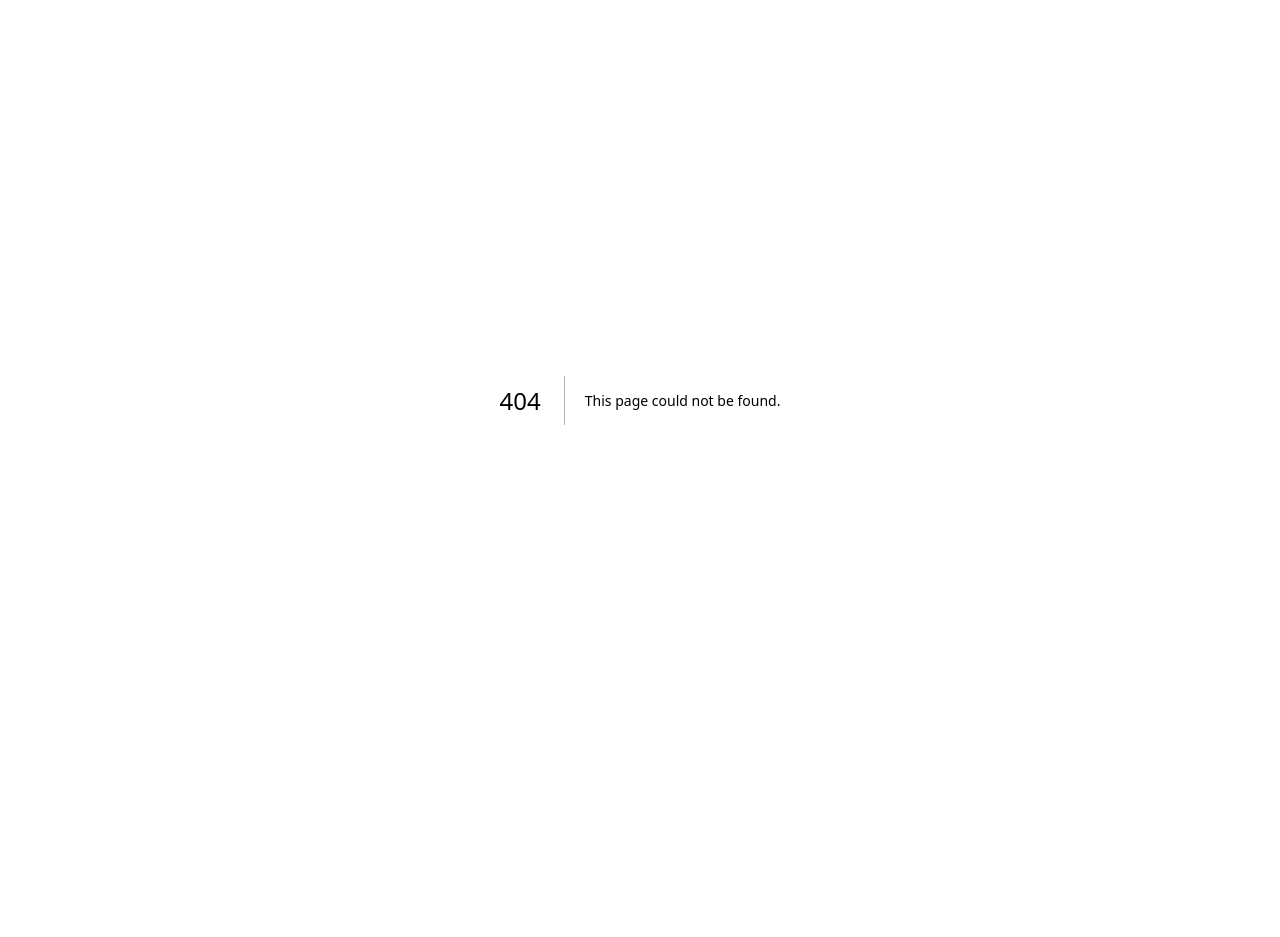
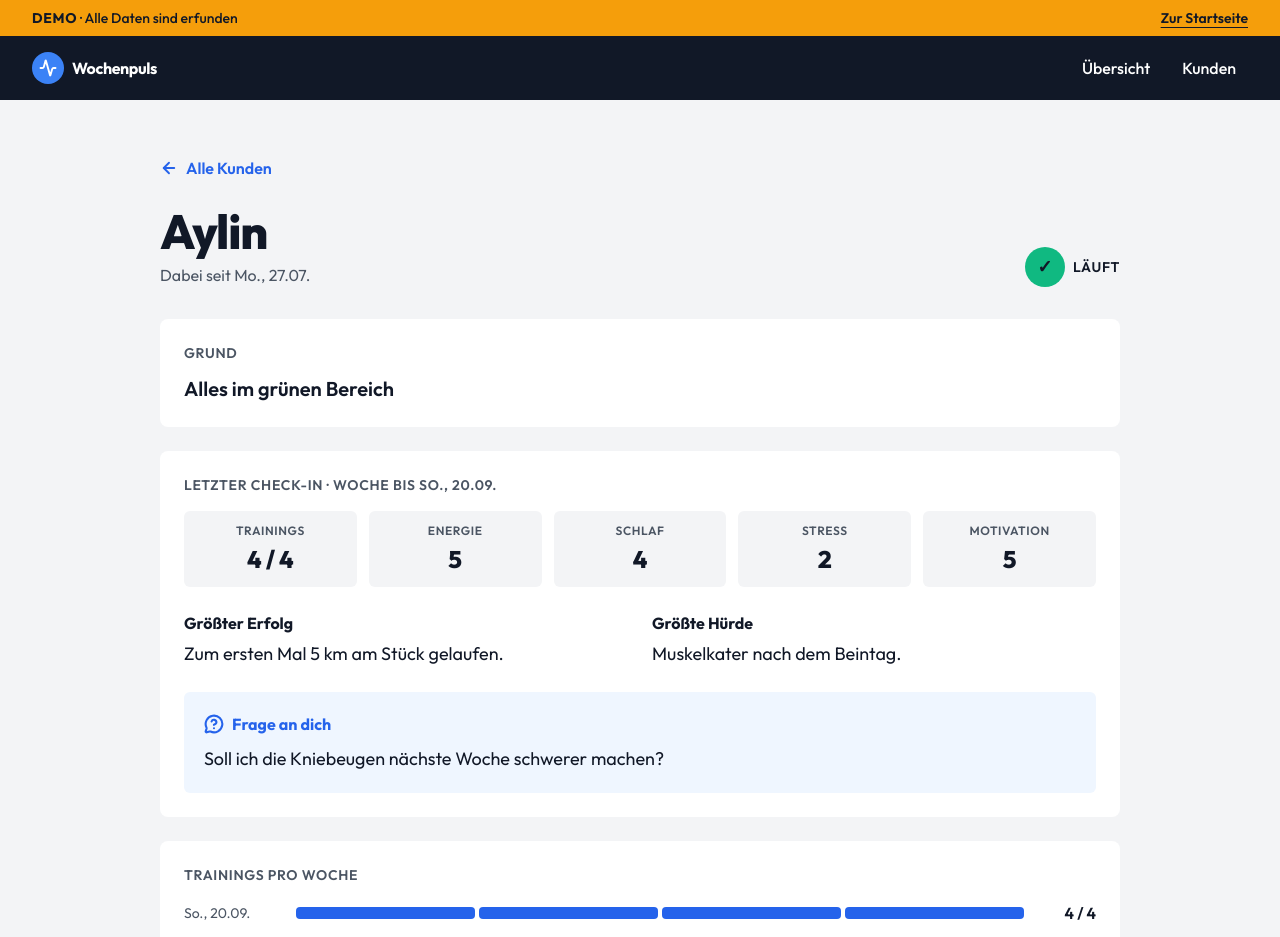
Before and after one commit to fxd-gif/wochenpuls, a Next.js app: page /demo/kunde/aylin in a window 1280 px wide. Before the commit this address had no page. Shown: the top 937 px of the page. Before the commit the page ends 800 px from the top, so only its background shows below. Built offline with nearby package versions, Linux system fonts and the light colour scheme.

Commit message:
Detailseite pro Kunde mit letztem Check-in und Trainings

```diff
--- /dev/null
+++ b/src/app/demo/kunde/[id]/page.tsx
@@ -0,0 +1,19 @@
+import type { Metadata } from "next";
+import { CoachKopf } from "@/components/coach/CoachKopf";
+import { DemoBanner } from "@/components/demo/DemoBanner";
+import { DemoDetail } from "@/components/demo/DemoDetail";
+
+export const metadata: Metadata = {
+  title: "Kunde · Wochenpuls Demo",
+};
+
+export default async function DemoKundeSeite({ params }: PageProps<"/demo/kunde/[id]">) {
+  const { id } = await params;
+  return (
+    <main className="min-h-screen bg-flaeche">
+      <DemoBanner />
+      <CoachKopf basis="/demo" />
+      <DemoDetail id={id} />
+    </main>
+  );
+}
--- a/src/components/checkin/CheckinFormular.tsx
+++ b/src/components/checkin/CheckinFormular.tsx
@@ -18,6 +18,7 @@ import {
 import { Frageblock } from "./Frageblock";
 import { Skala } from "./Skala";
 import { Textfeld } from "./Textfeld";
+import { WochenZahlen } from "./WochenZahlen";
 import { Zaehler } from "./Zaehler";
 
 const GESUNDHEITS_HINWEIS = "Bitte keine Gesundheitsangaben wie Verletzungen oder Diagnosen.";
@@ -282,14 +283,6 @@ function Bestaetigung({
   eingabe: CheckinEingabe;
   children?: ReactNode;
 }) {
-  const zusammenfassung = [
-    { name: "Trainings", wert: `${eingabe.trainingsGeschafft} / ${eingabe.trainingsGeplant}` },
-    { name: "Energie", wert: eingabe.energie },
-    { name: "Schlaf", wert: eingabe.schlaf },
-    { name: "Stress", wert: eingabe.stress },
-    { name: "Motivation", wert: eingabe.motivation },
-  ];
-
   return (
     <div>
       <section className="relative overflow-hidden bg-sekundaer text-dunkel">
@@ -309,14 +302,9 @@ function Bestaetigung({
 
       <div className="mx-auto max-w-xl px-4 py-10">
         <h2 className="text-sm font-semibold uppercase tracking-wider text-leise">Deine Woche in Zahlen</h2>
-        <dl className="mt-4 grid grid-cols-3 gap-3 sm:grid-cols-5">
-          {zusammenfassung.map((eintrag) => (
-            <div key={eintrag.name} className="rounded-md bg-flaeche p-3 text-center">
-              <dt className="text-xs font-semibold uppercase tracking-wider text-leise">{eintrag.name}</dt>
-              <dd className="mt-1 text-2xl font-extrabold tabular-nums">{eintrag.wert}</dd>
-            </div>
-          ))}
-        </dl>
+        <div className="mt-4">
+          <WochenZahlen eingabe={eingabe} />
+        </div>
         {children && <div className="mt-10">{children}</div>}
       </div>
     </div>
--- /dev/null
+++ b/src/components/checkin/WochenZahlen.tsx
@@ -0,0 +1,28 @@
+import type { CheckinEingabe } from "@/lib/checkin";
+
+// Die fünf Zahlen einer Woche als Kacheln (Danke-Seite und Detailseite)
+export function WochenZahlen({
+  eingabe,
+  kachel = "bg-flaeche",
+}: {
+  eingabe: CheckinEingabe;
+  kachel?: string;
+}) {
+  const zahlen = [
+    { name: "Trainings", wert: `${eingabe.trainingsGeschafft} / ${eingabe.trainingsGeplant}` },
+    { name: "Energie", wert: eingabe.energie },
+    { name: "Schlaf", wert: eingabe.schlaf },
+    { name: "Stress", wert: eingabe.stress },
+    { name: "Motivation", wert: eingabe.motivation },
+  ];
+  return (
+    <dl className="grid grid-cols-3 gap-3 sm:grid-cols-5">
+      {zahlen.map((z) => (
+        <div key={z.name} className={`rounded-md p-3 text-center ${kachel}`}>
+          <dt className="text-xs font-semibold uppercase tracking-wider text-leise">{z.name}</dt>
+          <dd className="mt-1 text-2xl font-extrabold tabular-nums">{z.wert}</dd>
+        </div>
+      ))}
+    </dl>
+  );
+}
--- /dev/null
+++ b/src/components/coach/KundenDetail.tsx
@@ -0,0 +1,119 @@
+import { ArrowLeft, MessageCircleQuestion } from "lucide-react";
+import Link from "next/link";
+import { AmpelMarke } from "@/components/AmpelMarke";
+import { WochenZahlen } from "@/components/checkin/WochenZahlen";
+import { bewerte } from "@/lib/ampel";
+import type { Checkin, Kunde } from "@/lib/checkin";
+import { datumKurz } from "@/lib/woche";
+
+// Detailseite eines Kunden. Funktioniert für Demo und echte Daten gleich.
+export function KundenDetail({
+  kunde,
+  checkins,
+  heute,
+  basis,
+}: {
+  kunde: Kunde;
+  checkins: Checkin[];
+  heute: string;
+  basis: string;
+}) {
+  const ampel = bewerte(kunde, checkins, heute);
+  const eigene = checkins
+    .filter((c) => c.kundeId === kunde.id)
+    .sort((a, b) => a.woche.localeCompare(b.woche));
+  const letzter = ampel.letzter;
+
+  return (
+    <div className="mx-auto max-w-5xl px-4 py-10 sm:px-6 lg:px-8 lg:py-14">
+      <Link
+        href={basis}
+        className="inline-flex items-center gap-2 font-semibold text-primaer hover:underline hover:underline-offset-4"
+      >
+        <ArrowLeft size={18} strokeWidth={2.5} aria-hidden="true" />
+        Alle Kunden
+      </Link>
+
+      <div className="mt-6 flex flex-wrap items-end justify-between gap-4">
+        <div>
+          <h1 className="text-5xl font-extrabold tracking-tight">{kunde.name}</h1>
+          <p className="mt-2 text-leise">Dabei seit {datumKurz(kunde.angelegtAm)}</p>
+        </div>
+        <AmpelMarke stufe={ampel.stufe} gross />
+      </div>
+
+      {/* Warum diese Farbe? */}
+      <section className="mt-8 rounded-lg bg-weiss p-6">
+        <h2 className="text-sm font-semibold uppercase tracking-wider text-leise">
+          {ampel.gruende.length > 1 ? "Gründe" : "Grund"}
+        </h2>
+        <ul className="mt-3 space-y-2">
+          {ampel.gruende.map((grund) => (
+            <li key={grund} className="text-xl font-semibold leading-snug">
+              {grund}
+            </li>
+          ))}
+        </ul>
+      </section>
+
+      {letzter ? (
+        <section className="mt-6 rounded-lg bg-weiss p-6">
+          <h2 className="text-sm font-semibold uppercase tracking-wider text-leise">
+            Letzter Check-in · Woche bis {datumKurz(letzter.woche)}
+          </h2>
+          <div className="mt-4">
+            <WochenZahlen eingabe={letzter} />
+          </div>
+          <dl className="mt-6 grid gap-6 md:grid-cols-2">
+            <div>
+              <dt className="font-bold">Größter Erfolg</dt>
+              <dd className="mt-1 text-lg leading-relaxed">{letzter.erfolg}</dd>
+            </div>
+            <div>
+              <dt className="font-bold">Größte Hürde</dt>
+              <dd className="mt-1 text-lg leading-relaxed">{letzter.huerde}</dd>
+            </div>
+          </dl>
+          {letzter.frage && (
+            <div className="mt-6 rounded-md bg-primaer-hell p-5">
+              <p className="flex items-center gap-2 font-bold text-primaer">
+                <MessageCircleQuestion size={20} strokeWidth={2.5} aria-hidden="true" />
+                Frage an dich
+              </p>
+              <p className="mt-2 text-lg leading-relaxed">{letzter.frage}</p>
+            </div>
+          )}
+        </section>
+      ) : (
+        <p className="mt-6 rounded-lg bg-weiss p-6 text-lg">Noch kein Check-in.</p>
+      )}
+
+      {eigene.length > 0 && (
+        <section className="mt-6 rounded-lg bg-weiss p-6">
+          <h2 className="text-sm font-semibold uppercase tracking-wider text-leise">Trainings pro Woche</h2>
+          <ol className="mt-4 space-y-2">
+            {eigene
+              .slice(-8)
+              .reverse()
+              .map((c) => (
+                <li key={c.woche} className="flex items-center gap-4">
+                  <span className="w-24 shrink-0 text-sm text-leise">{datumKurz(c.woche)}</span>
+                  <span className="flex flex-1 gap-1" aria-hidden="true">
+                    {Array.from({ length: Math.max(c.trainingsGeplant, c.trainingsGeschafft) }, (_, i) => (
+                      <span
+                        key={i}
+                        className={`h-3 flex-1 rounded-sm ${i < c.trainingsGeschafft ? "bg-primaer" : "bg-flaeche-dunkel"}`}
+                      />
+                    ))}
+                  </span>
+                  <span className="w-14 text-right font-semibold tabular-nums">
+                    {c.trainingsGeschafft} / {c.trainingsGeplant}
+                  </span>
+                </li>
+              ))}
+          </ol>
+        </section>
+      )}
+    </div>
+  );
+}
--- a/src/components/coach/Uebersicht.tsx
+++ b/src/components/coach/Uebersicht.tsx
@@ -1,4 +1,5 @@
 import { MessageCircleQuestion } from "lucide-react";
+import Link from "next/link";
 import { AmpelMarke, ampelStufen, type AmpelStufe } from "@/components/AmpelMarke";
 import { bewerte, sortiereNachAmpel } from "@/lib/ampel";
 import type { Checkin, Kunde } from "@/lib/checkin";
@@ -16,10 +17,12 @@ export function Uebersicht({
   kunden,
   checkins,
   heute,
+  basis,
 }: {
   kunden: Kunde[];
   checkins: Checkin[];
   heute: string;
+  basis: string; // "/demo" oder "/coach"
 }) {
   const eintraege = sortiereNachAmpel(
     kunden.filter((k) => !k.archiviert).map((kunde) => ({ kunde, ampel: bewerte(kunde, checkins, heute) })),
@@ -47,7 +50,11 @@ export function Uebersicht({
 
       <ul className="mt-8 grid gap-4 sm:grid-cols-2 lg:grid-cols-3">
         {eintraege.map(({ kunde, ampel }) => (
-          <li key={kunde.id} className="flex flex-col overflow-hidden rounded-lg bg-weiss">
+          <li key={kunde.id}>
+            <Link
+              href={`${basis}/kunde/${kunde.id}`}
+              className="flex h-full flex-col overflow-hidden rounded-lg bg-weiss transition-all duration-200 hover:scale-[1.02]"
+            >
               <div aria-hidden="true" className={`h-2 ${streifen[ampel.stufe]}`} />
               <div className="flex flex-1 flex-col p-6">
                 <div className="flex items-start justify-between gap-3">
@@ -76,6 +83,7 @@ export function Uebersicht({
                   </span>
                 </div>
               </div>
+            </Link>
           </li>
         ))}
       </ul>
--- /dev/null
+++ b/src/components/demo/DemoDetail.tsx
@@ -0,0 +1,24 @@
+"use client";
+
+import { KundenDetail } from "@/components/coach/KundenDetail";
+import { ButtonLink } from "@/components/ui/Button";
+import { demoDaten } from "@/demo/demoDaten";
+import { useHeute } from "@/lib/useHeute";
+
+export function DemoDetail({ id }: { id: string }) {
+  const heute = useHeute();
+  if (!heute) return null;
+  const { kunden, checkins } = demoDaten(heute);
+  const kunde = kunden.find((k) => k.id === id);
+  if (!kunde) {
+    return (
+      <div className="mx-auto max-w-5xl px-4 py-16">
+        <h1 className="text-3xl font-bold">Diesen Kunden gibt es nicht.</h1>
+        <ButtonLink href="/demo" className="mt-6">
+          Zur Übersicht
+        </ButtonLink>
+      </div>
+    );
+  }
+  return <KundenDetail kunde={kunde} checkins={checkins} heute={heute} basis="/demo" />;
+}
--- a/src/components/demo/DemoUebersicht.tsx
+++ b/src/components/demo/DemoUebersicht.tsx
@@ -8,5 +8,5 @@ export function DemoUebersicht() {
   const heute = useHeute();
   if (!heute) return null;
   const { kunden, checkins } = demoDaten(heute);
-  return <Uebersicht kunden={kunden} checkins={checkins} heute={heute} />;
+  return <Uebersicht kunden={kunden} checkins={checkins} heute={heute} basis="/demo" />;
 }
```
Lines whose indentation alone changed are shown as unchanged.
